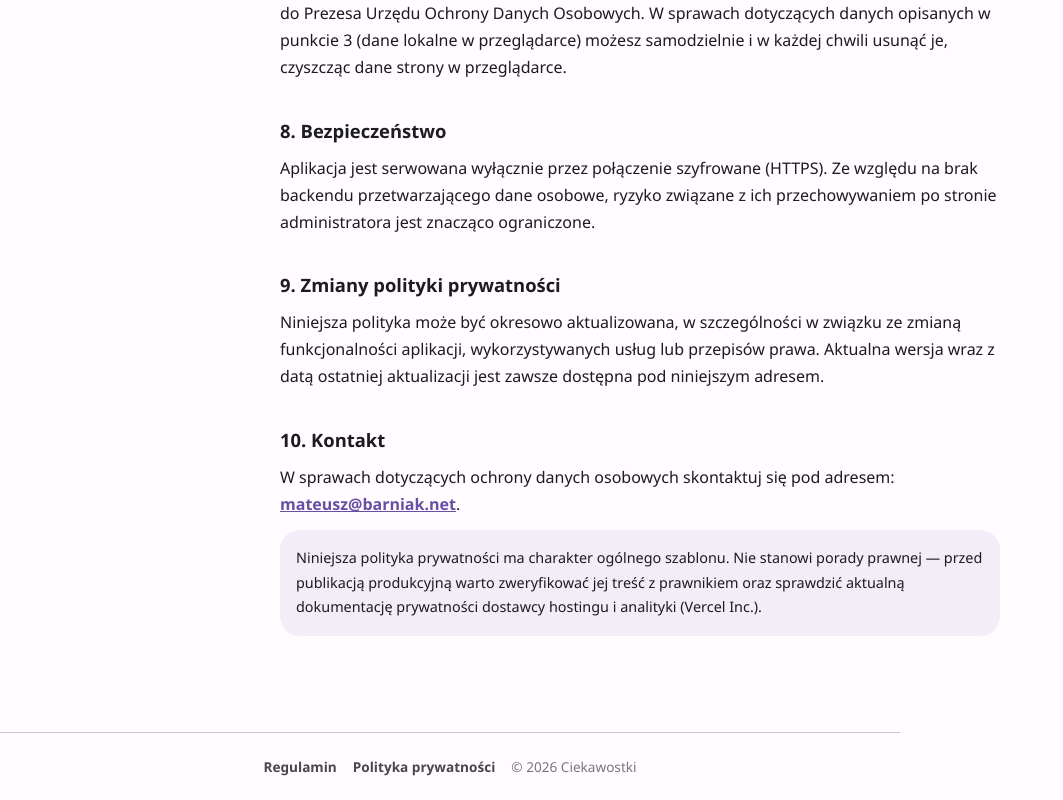
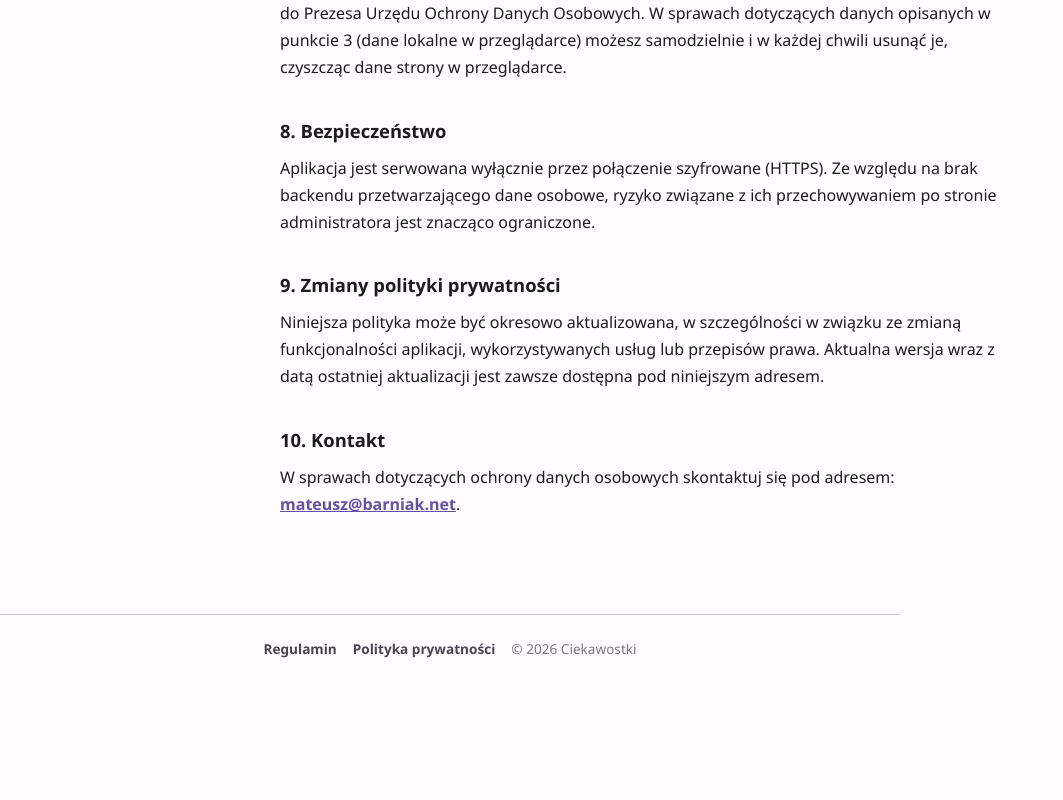
Before and after one commit to matbar87/ciekawostki, a React (Vite) app: page /polityka-prywatnosci in a window 1280 px wide. Shown: the part 2021-2821 px from the top of the page, without its empty margins (0-1063 px from the left). After the commit the page ends 2703 px from the top, so only its background shows below. Built offline with nearby package versions, Linux system fonts and the light colour scheme.

Commit message:
Remove template disclaimer note from Polityka prywatności (+ unused CSS class)

```diff
--- a/src/views/LegalView.module.css
+++ b/src/views/LegalView.module.css
@@ -43,11 +43,3 @@
   color: var(--color-primary);
   font-weight: 600;
 }
-
-.notice {
-  background: var(--color-surface-container);
-  border-radius: var(--radius-medium);
-  padding: var(--space-4);
-  font-size: 0.9rem;
-  color: var(--color-on-surface-variant);
-}
--- a/src/views/PrivacyPolicyView.tsx
+++ b/src/views/PrivacyPolicyView.tsx
@@ -144,12 +144,6 @@ export function PrivacyPolicyView() {
         W sprawach dotyczących ochrony danych osobowych skontaktuj się pod adresem:{' '}
         <a href={`mailto:${CONTACT_EMAIL}`}>{CONTACT_EMAIL}</a>.
       </p>
-
-      <p className={styles.notice}>
-        Niniejsza polityka prywatności ma charakter ogólnego szablonu. Nie stanowi porady prawnej
-        — przed publikacją produkcyjną warto zweryfikować jej treść z prawnikiem oraz sprawdzić
-        aktualną dokumentację prywatności dostawcy hostingu i analityki (Vercel Inc.).
-      </p>
     </div>
   );
 }
```
